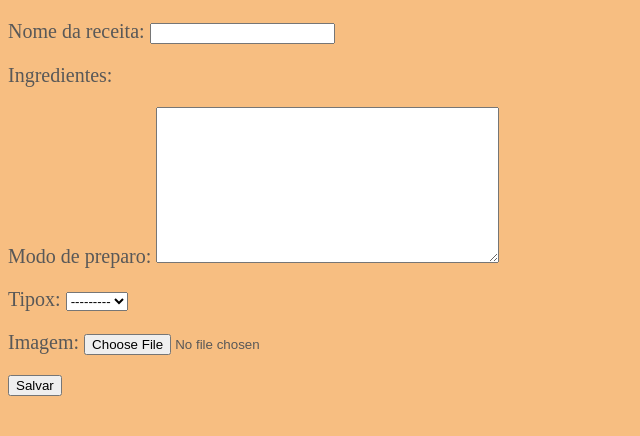
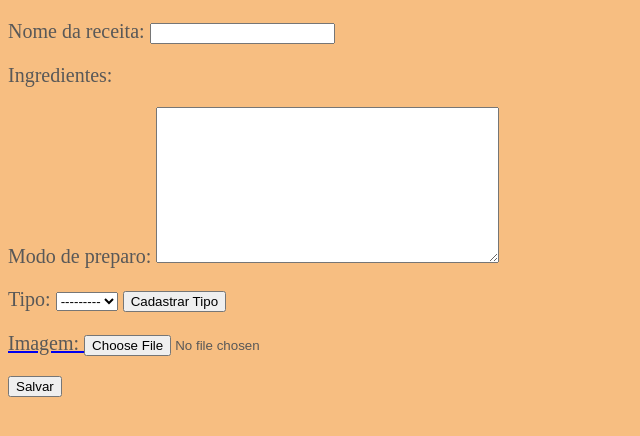
Before and after one commit to brunogomesifrn/info419comida, a Django app: page /cadastrar_receita/ in a window 1280 px wide. Shown: the top 436 px of the page, without its empty margins (0-640 px from the left). Run offline with Django 3.2, Linux system fonts and the light colour scheme; data that the repository does not hold is empty; some libraries are stand-ins or nearby versions.

Commit message:
ajeitei as paginas

```diff
--- a/core/forms.py
+++ b/core/forms.py
@@ -6,3 +6,8 @@ class receitaForm(ModelForm):
 	class Meta:
 		model = receita
 		fields = ['titulo', 'ingrediente', 'preparo', 'imagem', 'tipox' ]#parei aqui
+
+class TipoForm(ModelForm):
+	class Meta:
+		model = Tipo
+		fields = ['tipox']
--- a/core/models.py
+++ b/core/models.py
@@ -8,7 +8,7 @@ class receita(models.Model):
 	ingrediente = models.TextField('Ingredientes')
 	preparo = models.TextField('Modo de preparo')
 	imagem = models.ImageField('Imagem', upload_to='imagem', null=True)
-	tipox = models.ForeignKey('tipo', on_delete=models.PROTECT)
+	tipox = models.ForeignKey('Tipo', on_delete=models.PROTECT)
 
 
 # Create your models here.
--- a/core/templates/cadastrar_receita.html
+++ b/core/templates/cadastrar_receita.html
@@ -10,7 +10,9 @@
 <p>{{form.preparo.label}}: {{form.preparo}} </p>
 <!--<p><img src="/media/{{curso.foto}}" alt="" width="100px"
 height="100px"/> </p>-->
-<p>{{form.tipox.label}}: {{form.tipox}} </p>
+<p>Tipo: {{form.tipox}} <a href="{% url 'cadastrar_tipo' %}">
+<button type="button">Cadastrar Tipo</button></p>
+
 <p>{{form.imagem.label}}: {{form.imagem}}</p>
 
 <button type="submit" class="btn btn-primary" id="sendMessageButton">Salvar</button>
--- a/core/templates/cadastrar_tipo.html
+++ b/core/templates/cadastrar_tipo.html
@@ -4,7 +4,7 @@
 <h1>Cadastre um tipo de receita</h1>
 <form method="POST" enctype="multipart/form-data">
     {% csrf_token %}
-
+    {{form}}
 <p>{{form.tipox.label}}: {{form.tipox}} </p>
 
 
--- a/core/views.py
+++ b/core/views.py
@@ -2,7 +2,7 @@ from django.shortcuts import render, redirect
 from django.contrib.auth.forms import UserCreationForm
 from django.contrib.auth.decorators import login_required
 from .models import receita, Tipo
-from .forms import receitaForm
+from .forms import receitaForm, TipoForm
 
 @login_required
 def perfil(request):
@@ -45,7 +45,14 @@ def tipox(request):
 	return render(request, 'tipo.html', contexto)
 
 def cadastrar_tipo(request):
-	return render(request, 'cadastrar_tipo.html')
+	form = TipoForm(request.POST or None)
+	if form.is_valid():
+		form.save()
+		return redirect('tipo')
+	contexto = {
+		'form': form
+	}
+	return render(request, 'cadastrar_tipo.html', contexto)
 
 def index(request):
 	return render(request, 'index.html')
```
